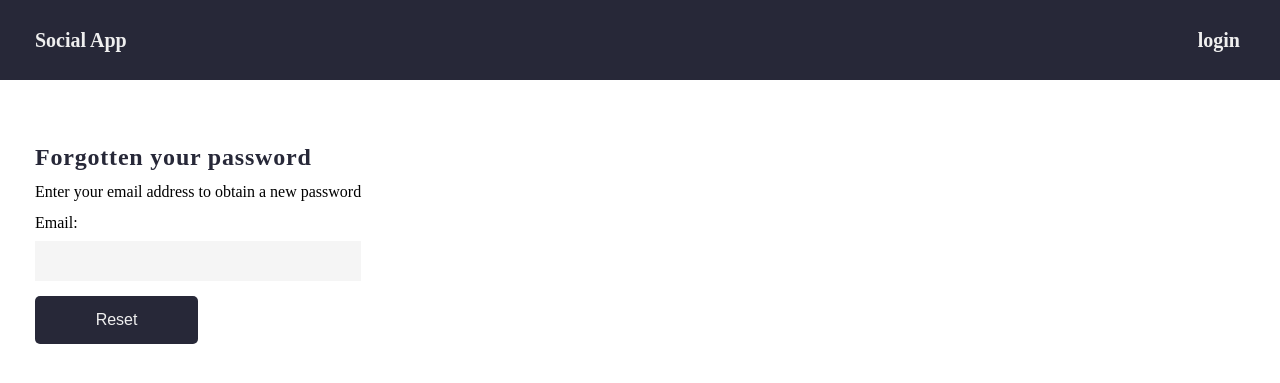
After one commit to Temur112/social_website, a Django app: page /account/password-reset/ in a window 1280 px wide. The commit adds this page. Shown: the top 383 px of the page. Run offline with Django 5.2, Linux system fonts and the light colour scheme.

Commit message:
password reset

```diff
--- a/app/account/static/css/base.css
+++ b/app/account/static/css/base.css
@@ -143,7 +143,7 @@ body {
 .selected a{
 	color: rgb(63, 136, 197);
 }
-.change{
+.change, .reset_form{
 	/*background-color: #71816D;*/
 	padding: 65px 0px 30px 0px;
 }
@@ -153,7 +153,7 @@ body {
 	row-gap: 15px;
 	align-items: flex-start;
 }
-.change__form:last-child{
+.change__form{
 	align-items: stretch;
 }
 
@@ -199,3 +199,16 @@ body {
 .psw_success__container p{
 	padding: 20px;
 }
+.reset_form__container{
+	display: flex;
+	flex-direction: column;
+	row-gap: 15px;
+	align-items: flex-start;
+}
+.reset_form__container h1{
+	font-size: 24px;
+	font-weight: 800;
+	color: #272838;
+	display: block;
+	letter-spacing: 0.8px;
+}
--- a/app/account/templates/registration/login.html
+++ b/app/account/templates/registration/login.html
@@ -16,8 +16,11 @@
                     {% endif %}
                     {{ form.as_div }}
                     <div><button class="form__btn" type="submit">Log in</button></div>
+                    <div>
+                        <a href="{% url 'account:password_reset' %}">Forgotten your password?</a>
+                    </div>
+                </form>
 
-                </form>
             </div>
         </div>
     </div>
--- /dev/null
+++ b/app/account/templates/registration/password_reset_email.html
@@ -0,0 +1,3 @@
+Someone asked for password reset for email {{ email }}. Follow link below:
+{{ protocol }}://{{ domain }}{% url 'account:password_reset_confirm' uidb64=uid token=token %}
+Your username, in case you have forgotten: {{ user.get_username }}
--- /dev/null
+++ b/app/account/templates/registration/password_reset_form.html
@@ -0,0 +1,17 @@
+{% extends 'account/base.html' %}
+{% block title %}
+    password reset
+{% endblock %}
+{% block body %}
+    <div class="reset_form">
+        <div class="reset_form__container _container_center">
+            <form method="post" class="change__form">
+                <h1>Forgotten your password</h1>
+                <p>Enter your email address to obtain  a new password</p>
+                {{ form.as_p }}
+                <button type="submit" class="change__btn">Reset</button>
+                {% csrf_token %}
+            </form>
+        </div>
+    </div>
+{% endblock %}
--- a/app/account/urls.py
+++ b/app/account/urls.py
@@ -11,4 +11,8 @@ urlpatterns = [
     path('dashboard/', views.dashboard, name='dashboard'),
     path('password-change/', views.CustomPasswordChangeView.as_view(), name='password_change'),
     path('password-change/done/', views.ChangePasswordDone.as_view(), name='password_change_done'),
+    path('password-reset/', views.CustomPasswordResetView.as_view(), name='password_reset'),
+    path('password-reset/done/', views.CustomPasswordResetDoneView.as_view(), name='password_reset_done'),
+    path('password-reset/<uidb64>/<token>', views.CustomPasswordResetConfirmView.as_view(), name='password_reset_confirm'),
+    path('password-reset/complete/', views.CustomPasswordResetCompleteView.as_view(), name='password_reset_complete'),
 ]
--- a/app/account/views.py
+++ b/app/account/views.py
@@ -1,8 +1,10 @@
 from django.contrib.auth import authenticate, login, logout
 from django.shortcuts import render, HttpResponse, redirect
 from django.contrib.auth.decorators import login_required
-from django.contrib.auth.views import LoginView, PasswordResetDoneView, PasswordChangeView
+from django.contrib.auth.views import LoginView, PasswordResetDoneView, PasswordChangeView, PasswordResetView, \
+    PasswordResetConfirmView, PasswordResetCompleteView
 from django.urls import reverse_lazy
+from django.core.mail import send_mail
 
 from .forms import LoginForm
 
@@ -49,3 +51,30 @@ class CustomPasswordChangeView(PasswordChangeView):
 
 class ChangePasswordDone(PasswordResetDoneView):
     template_name = 'registration/password_change_done.html'
+
+
+class CustomPasswordResetView(PasswordResetView):
+    success_url = reverse_lazy('account:password_reset_done')
+
+    def send_mail(self, subject_template_name, email_template_name, context, from_email, to_email,
+                  html_email_template_name=None):
+        # Debugging output
+        print("Sending email to:", to_email)
+        print("Email subject:", subject_template_name)
+        print("Email body context:", context)
+
+        # Call the parent class's send_mail method
+        send_mail(subject_template_name, email_template_name, context, from_email, to_email,
+                          html_email_template_name)
+
+
+class CustomPasswordResetDoneView(PasswordResetView):
+    template_name = 'registration/password_reset_done.html'
+
+
+class CustomPasswordResetConfirmView(PasswordResetConfirmView):
+    pass
+
+
+class CustomPasswordResetCompleteView(PasswordResetCompleteView):
+    pass
--- a/requirements.txt
+++ b/requirements.txt
@@ -1,4 +1,5 @@
 asgiref==3.8.1
 Django==5.0.7
+python-decouple==3.8
 sqlparse==0.5.1
 tzdata==2024.1
```
Also changed, not shown: app/account/templates/registration/password_reset_complete.html (added, +8 -0 lines), app/account/templates/registration/password_reset_confirm.html (added, +16 -0 lines), app/account/templates/registration/password_reset_done.html (added, +13 -0 lines), app/app/settings.py (+10 -0 lines).
